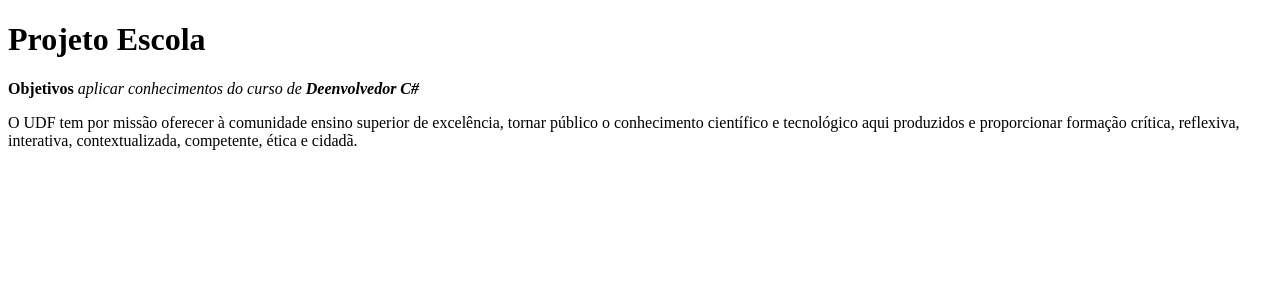
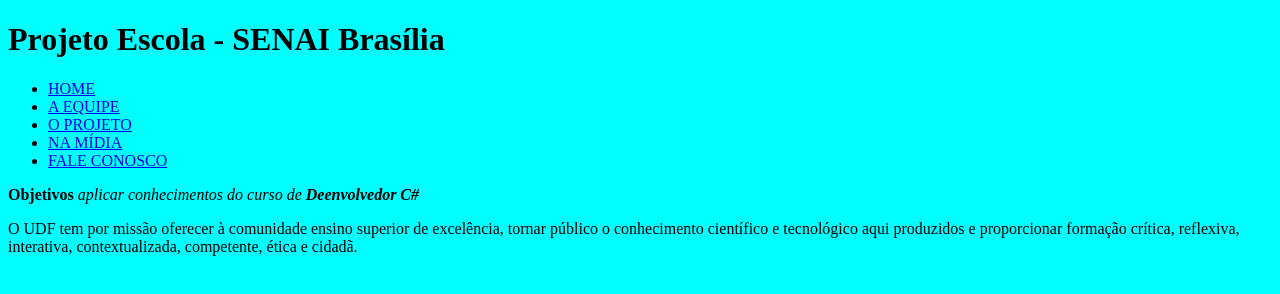
Before and after one commit to RamonV790/projetofinal, a plain HTML site: page index.html in a window 1280 px wide. Drawn offline with Linux system fonts and the light colour scheme.

Commit message:
alterando h1 do projeto

```diff
--- /dev/null
+++ b/geral.css
@@ -0,0 +1,6 @@
+/*Primeiro*/
+
+body{
+        background-color: aqua;
+
+}
--- a/index.html
+++ b/index.html
@@ -5,9 +5,19 @@
     <meta http-equiv="X-UA-Compatible" content="IE=edge">
     <meta name="viewport" content="width=device-width, initial-scale=1.0">
     <title>Document</title>
+    <link rel="stylesheet" type="text/css" href="geral.css"/>
 </head>
 <body>
-    <h1>Projeto Escola</h1>
+    <h1>Projeto Escola - SENAI Brasília</h1>
+    <ul>
+        <li><a href="index.html">HOME</a></li>
+        <li><a href="equipe.html">A EQUIPE</a></li>
+        <li><a href="projeto.html">O PROJETO</a></li>
+        <li><a href="midia.html">NA MÍDIA</a></li>
+        <li><a href="faleconosco.html">FALE CONOSCO</a></li>
+
+
+    </ul>
     <strong>Objetivos</strong>
     <em>aplicar conhecimentos do curso de <strong>Deenvolvedor C#</strong></em>
     <p>
```
